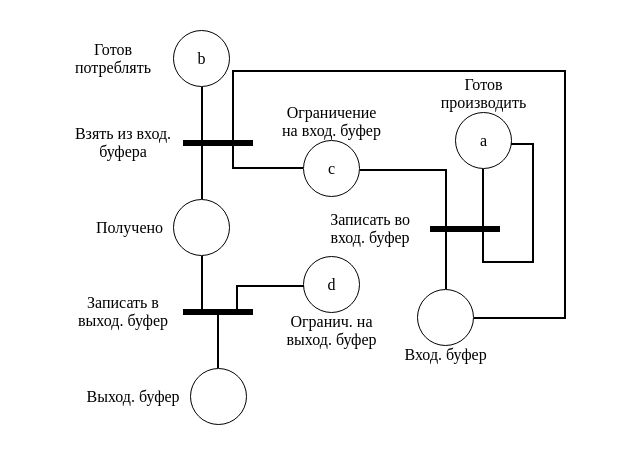
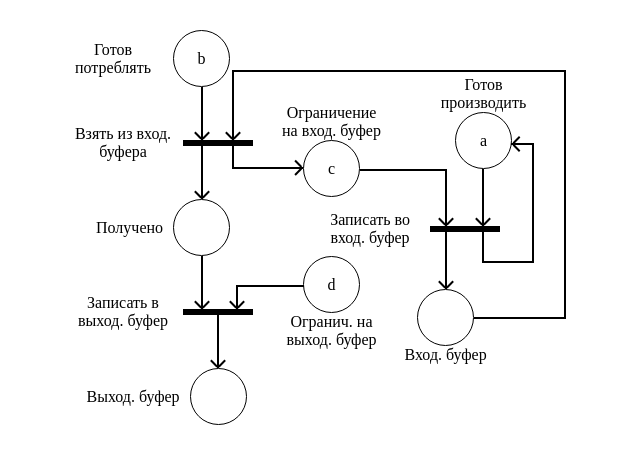
Before and after one commit to Novice2022/theory-of-computional-processes, a plain HTML site: page index.html in a window 1280 px wide. Shown: the full height of the page, 55-695 px from the left. Drawn offline with Linux system fonts and the light colour scheme.

Commit message:
graph html with css complete

```diff
--- a/index.html
+++ b/index.html
@@ -60,52 +60,60 @@
                     <div class="arc-component" id="sa-to-ta">
                         <div class="arc-line first"></div>
                         <div class="arrow-end">
-
+                            <div class="arrow-end-line left"></div>
+                            <div class="arrow-end-line right"></div>
                         </div>
                     </div>
                     <div class="arc-component" id="ta-to-sb">
                         <div class="arc-line first"></div>
                         <div class="arrow-end">
-
+                            <div class="arrow-end-line left"></div>
+                            <div class="arrow-end-line right"></div>
                         </div>
                     </div>
                     <div class="arc-component" id="sb-to-tc">
                         <div class="arc-line first"></div>
                         <div class="arrow-end">
-
+                            <div class="arrow-end-line left"></div>
+                            <div class="arrow-end-line right"></div>
                         </div>
                     </div>
                     <div class="arc-component" id="sc-to-tc">
                         <div class="arc-line first"></div>
                         <div class="arc-line second"></div>
                         <div class="arrow-end">
-
+                            <div class="arrow-end-line left"></div>
+                            <div class="arrow-end-line right"></div>
                         </div>
                     </div>
                     <div class="arc-component" id="tc-to-sd">
                         <div class="arc-line first"></div>
                         <div class="arrow-end">
-
+                            <div class="arrow-end-line left"></div>
+                            <div class="arrow-end-line right"></div>
                         </div>
                     </div>
                     <div class="arc-component" id="ta-to-sf">
                         <div class="arc-line first"></div>
                         <div class="arc-line second"></div>
                         <div class="arrow-end">
-
+                                <div class="arrow-end-line left"></div>
+                                <div class="arrow-end-line right"></div>
                         </div>
                     </div>
                     <div class="arc-component" id="sf-to-tb">
                         <div class="arc-line first"></div>
                         <div class="arc-line second"></div>
                         <div class="arrow-end">
-
+                            <div class="arrow-end-line left"></div>
+                            <div class="arrow-end-line right"></div>
                         </div>
                     </div>
                     <div class="arc-component" id="se-to-tb">
                         <div class="arc-line first"></div>
                         <div class="arrow-end">
-
+                            <div class="arrow-end-line left"></div>
+                            <div class="arrow-end-line right"></div>
                         </div>
                     </div>
                     <div class="arc-component" id="tb-to-se">
@@ -114,13 +122,15 @@
                         <div class="arc-line third"></div>
                         <div class="arc-line fourth"></div>
                         <div class="arrow-end">
-
+                            <div class="arrow-end-line left"></div>
+                            <div class="arrow-end-line right"></div>
                         </div>
                     </div>
                     <div class="arc-component" id="tb-to-sg">
                         <div class="arc-line first"></div>
                         <div class="arrow-end">
-
+                            <div class="arrow-end-line left"></div>
+                            <div class="arrow-end-line right"></div>
                         </div>
                     </div>
                     <div class="arc-component" id="sg-to-ta">
@@ -129,7 +139,8 @@
                         <div class="arc-line third"></div>
                         <div class="arc-line fourth"></div>
                         <div class="arrow-end">
-
+                            <div class="arrow-end-line left"></div>
+                            <div class="arrow-end-line right"></div>
                         </div>
                     </div>
                 </div>
--- a/styles/main.css
+++ b/styles/main.css
@@ -57,8 +57,31 @@
     border: 1px solid black;
 }
 
-.arc-line.first {
+.arc-component .first {
     height: calc(
         var(--state-to-transition-distance) - 2px
     );
 }
+
+.arrow-end {
+    position: relative;
+}
+
+.arrow-end-line {
+    width: 0;
+    height: 7px;
+    border: 1px solid black;
+    position: relative;
+}
+
+.arrow-end .left {
+    top: -9px;
+    left: -4px;
+    transform: rotate(-45deg);
+}
+
+.arrow-end .right {
+    top: -18px;
+    right: -4px;
+    transform: rotate(45deg);
+}
--- a/styles/net.css
+++ b/styles/net.css
@@ -163,6 +163,10 @@
     );
 }
 
+#sc-to-tc .arrow-end {
+    top: -6px;
+}
+
 #sc-to-tc {
     top: calc(
         var(--top-offset) +
@@ -203,6 +207,12 @@
     );
 }
 
+#ta-to-sf .arrow-end {
+    transform: rotate(-90deg);
+    top: -45px;
+    left: 44px;
+}
+
 #ta-to-sf {
     top: calc(
         var(--top-offset) +
@@ -232,6 +242,14 @@
     );
     height: calc(
         var(--state-to-transition-distance)
+    );
+}
+
+#sf-to-tb .arrow-end {
+    left: calc(
+        130px -
+        (var(--state-to-transition-distance) / 2 - 2px) -
+        4px - 2px - 15px
     );
 }
 
@@ -315,6 +333,12 @@
     );
 }
 
+#tb-to-se .arrow-end {
+    top: -221px;
+    left: -5px;
+    transform: rotate(90deg);
+}
+
 #tb-to-se {
     top: calc(
         var(--top-offset) +
@@ -387,6 +411,11 @@
     height: 68px;
 }
 
+#sg-to-ta .arrow-end {
+    top: calc(-498px);
+    left: -242px;
+}
+
 #sg-to-ta {
     top: calc(
         var(--top-offset) +
```
